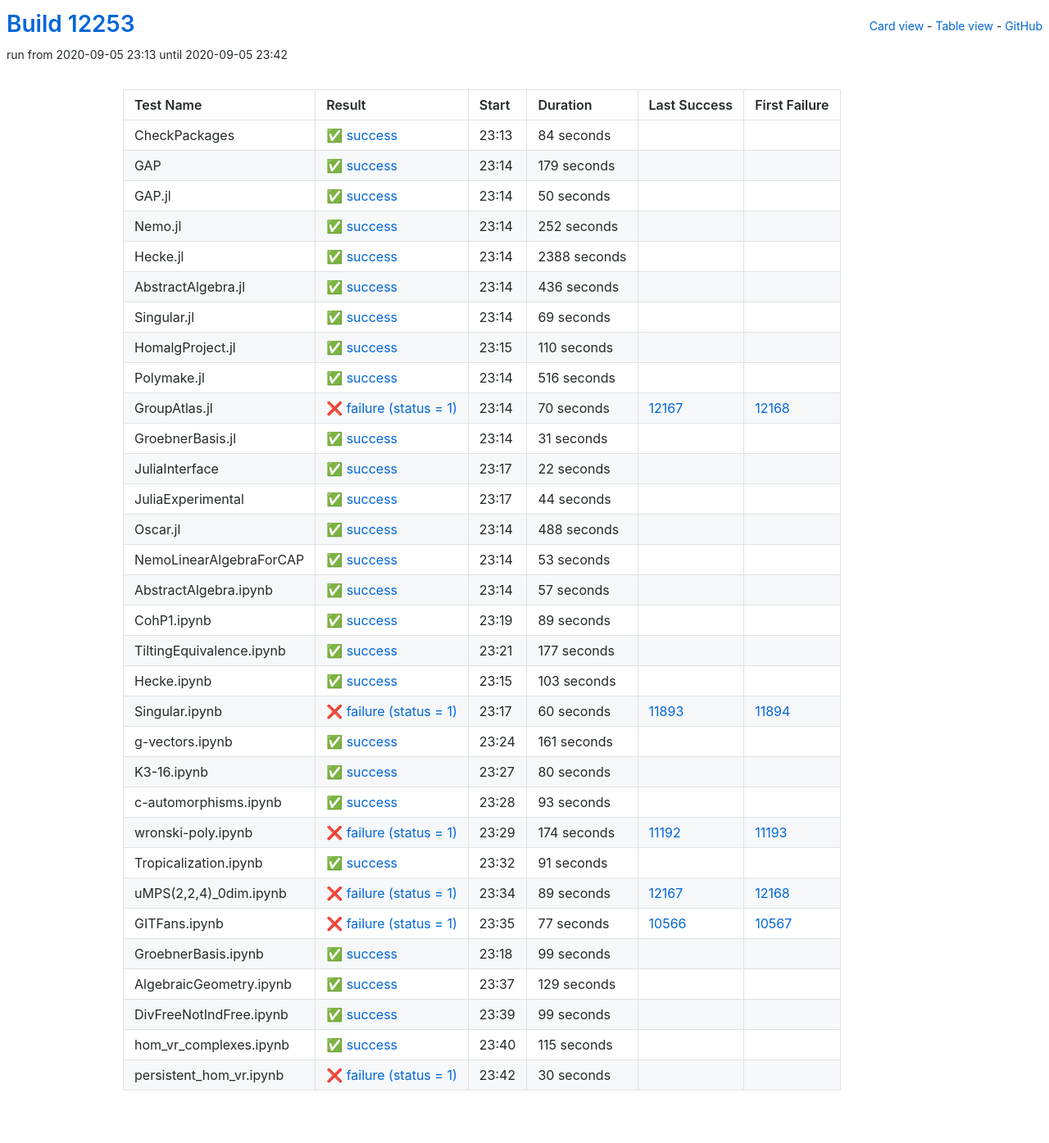
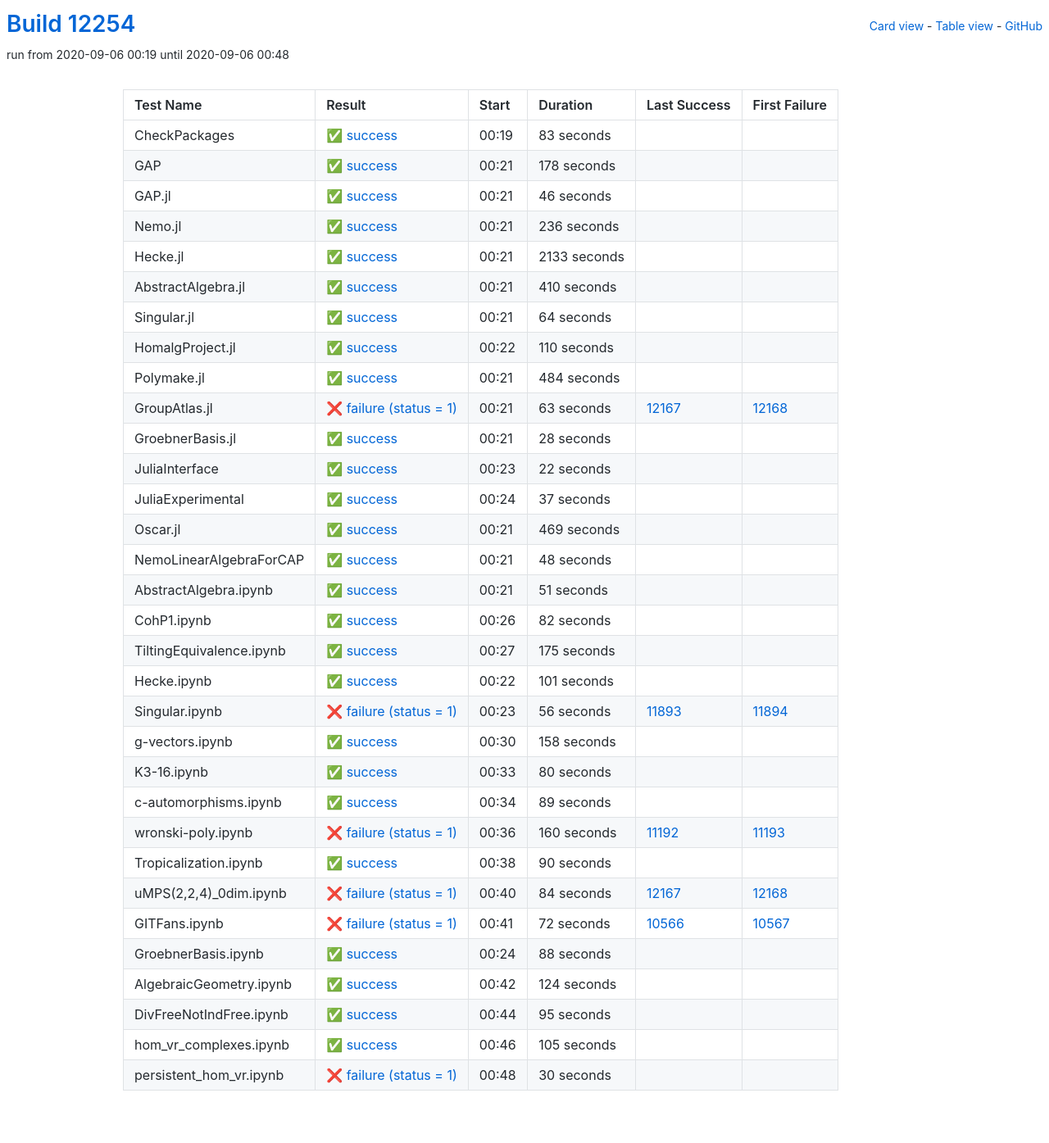
Before and after one commit to oscar-system/oscar-ci-status, a Jekyll site: the page built from table.html, in a window 1280 px wide. Shown: the whole page at 82% size. Built offline with Jekyll 4.4.1, drawn with Linux system fonts in a browser that asks for light colours.

Commit message:
Build #12254

```diff
--- a/_data/ci.yml
+++ b/_data/ci.yml
@@ -1,6 +1,6 @@
 ---
-build: 12253
-build_url: https://oscarci.mathematik.uni-kl.de/job/oscar/12253/
+build: 12254
+build_url: https://oscarci.mathematik.uni-kl.de/job/oscar/12254/
 job: oscar
 organization: oscar-system
 repo: oscar-ci-status
@@ -8,92 +8,92 @@
 tests:
 - name: CheckPackages
   id: checkpackages
-  log: https://oscarci.mathematik.uni-kl.de/job/oscar/12253/artifact/logs/build-12253/CheckPackages.log
-  start: 2020-09-05 23:13
+  log: https://oscarci.mathematik.uni-kl.de/job/oscar/12254/artifact/logs/build-12254/CheckPackages.log
+  start: 2020-09-06 00:19
   success: true
   exitcode: 0
   status: success
-  duration: 84
+  duration: 83
   last_success: false
   last_success_url:
   first_failure: false
   first_failure_url:
 - name: GAP
   id: gap
-  log: https://oscarci.mathematik.uni-kl.de/job/oscar/12253/artifact/logs/build-12253/GAP.log
-  start: 2020-09-05 23:14
+  log: https://oscarci.mathematik.uni-kl.de/job/oscar/12254/artifact/logs/build-12254/GAP.log
+  start: 2020-09-06 00:21
   success: true
   exitcode: 0
   status: success
-  duration: 179
+  duration: 178
   last_success: false
   last_success_url:
   first_failure: false
   first_failure_url:
 - name: GAP.jl
   id: gap-jl
-  log: https://oscarci.mathematik.uni-kl.de/job/oscar/12253/artifact/logs/build-12253/GAP.jl.log
-  start: 2020-09-05 23:14
+  log: https://oscarci.mathematik.uni-kl.de/job/oscar/12254/artifact/logs/build-12254/GAP.jl.log
+  start: 2020-09-06 00:21
   success: true
   exitcode: 0
   status: success
-  duration: 50
+  duration: 46
   last_success: false
   last_success_url:
   first_failure: false
   first_failure_url:
 - name: Nemo.jl
   id: nemo-jl
-  log: https://oscarci.mathematik.uni-kl.de/job/oscar/12253/artifact/logs/build-12253/Nemo.jl.log
-  start: 2020-09-05 23:14
+  log: https://oscarci.mathematik.uni-kl.de/job/oscar/12254/artifact/logs/build-12254/Nemo.jl.log
+  start: 2020-09-06 00:21
   success: true
   exitcode: 0
   status: success
-  duration: 252
+  duration: 236
   last_success: false
   last_success_url:
   first_failure: false
   first_failure_url:
 - name: Hecke.jl
   id: hecke-jl
-  log: https://oscarci.mathematik.uni-kl.de/job/oscar/12253/artifact/logs/build-12253/Hecke.jl.log
-  start: 2020-09-05 23:14
+  log: https://oscarci.mathematik.uni-kl.de/job/oscar/12254/artifact/logs/build-12254/Hecke.jl.log
+  start: 2020-09-06 00:21
   success: true
   exitcode: 0
   status: success
-  duration: 2388
+  duration: 2133
   last_success: false
   last_success_url:
   first_failure: false
   first_failure_url:
 - name: AbstractAlgebra.jl
   id: abstractalgebra-jl
-  log: https://oscarci.mathematik.uni-kl.de/job/oscar/12253/artifact/logs/build-12253/AbstractAlgebra.jl.log
-  start: 2020-09-05 23:14
+  log: https://oscarci.mathematik.uni-kl.de/job/oscar/12254/artifact/logs/build-12254/AbstractAlgebra.jl.log
+  start: 2020-09-06 00:21
   success: true
   exitcode: 0
   status: success
-  duration: 436
+  duration: 410
   last_success: false
   last_success_url:
   first_failure: false
   first_failure_url:
 - name: Singular.jl
   id: singular-jl
-  log: https://oscarci.mathematik.uni-kl.de/job/oscar/12253/artifact/logs/build-12253/Singular.jl.log
-  start: 2020-09-05 23:14
+  log: https://oscarci.mathematik.uni-kl.de/job/oscar/12254/artifact/logs/build-12254/Singular.jl.log
+  start: 2020-09-06 00:21
   success: true
   exitcode: 0
   status: success
-  duration: 69
+  duration: 64
   last_success: false
   last_success_url:
   first_failure: false
   first_failure_url:
 - name: HomalgProject.jl
   id: homalgproject-jl
-  log: https://oscarci.mathematik.uni-kl.de/job/oscar/12253/artifact/logs/build-12253/HomalgProject.jl.log
-  start: 2020-09-05 23:15
+  log: https://oscarci.mathematik.uni-kl.de/job/oscar/12254/artifact/logs/build-12254/HomalgProject.jl.log
+  start: 2020-09-06 00:22
   success: true
   exitcode: 0
   status: success
@@ -104,44 +104,44 @@
   first_failure_url:
 - name: Polymake.jl
   id: polymake-jl
-  log: https://oscarci.mathematik.uni-kl.de/job/oscar/12253/artifact/logs/build-12253/Polymake.jl.log
-  start: 2020-09-05 23:14
+  log: https://oscarci.mathematik.uni-kl.de/job/oscar/12254/artifact/logs/build-12254/Polymake.jl.log
+  start: 2020-09-06 00:21
   success: true
   exitcode: 0
   status: success
-  duration: 516
+  duration: 484
   last_success: false
   last_success_url:
   first_failure: false
   first_failure_url:
 - name: GroupAtlas.jl
   id: groupatlas-jl
-  log: https://oscarci.mathematik.uni-kl.de/job/oscar/12253/artifact/logs/build-12253/GroupAtlas.jl.log
-  start: 2020-09-05 23:14
+  log: https://oscarci.mathematik.uni-kl.de/job/oscar/12254/artifact/logs/build-12254/GroupAtlas.jl.log
+  start: 2020-09-06 00:21
   success: false
   exitcode: 1
   status: failure
-  duration: 70
+  duration: 63
   last_success: 12167
   last_success_url: https://oscarci.mathematik.uni-kl.de/job/oscar/12167/
   first_failure: 12168
   first_failure_url: https://oscarci.mathematik.uni-kl.de/job/oscar/12168/
 - name: GroebnerBasis.jl
   id: groebnerbasis-jl
-  log: https://oscarci.mathematik.uni-kl.de/job/oscar/12253/artifact/logs/build-12253/GroebnerBasis.jl.log
-  start: 2020-09-05 23:14
+  log: https://oscarci.mathematik.uni-kl.de/job/oscar/12254/artifact/logs/build-12254/GroebnerBasis.jl.log
+  start: 2020-09-06 00:21
   success: true
   exitcode: 0
   status: success
-  duration: 31
+  duration: 28
   last_success: false
   last_success_url:
   first_failure: false
   first_failure_url:
 - name: JuliaInterface
   id: juliainterface
-  log: https://oscarci.mathematik.uni-kl.de/job/oscar/12253/artifact/logs/build-12253/JuliaInterface.log
-  start: 2020-09-05 23:17
+  log: https://oscarci.mathematik.uni-kl.de/job/oscar/12254/artifact/logs/build-12254/JuliaInterface.log
+  start: 2020-09-06 00:23
   success: true
   exitcode: 0
   status: success
@@ -152,116 +152,116 @@
   first_failure_url:
 - name: JuliaExperimental
   id: juliaexperimental
-  log: https://oscarci.mathematik.uni-kl.de/job/oscar/12253/artifact/logs/build-12253/JuliaExperimental.log
-  start: 2020-09-05 23:17
+  log: https://oscarci.mathematik.uni-kl.de/job/oscar/12254/artifact/logs/build-12254/JuliaExperimental.log
+  start: 2020-09-06 00:24
   success: true
   exitcode: 0
   status: success
-  duration: 44
+  duration: 37
   last_success: false
   last_success_url:
   first_failure: false
   first_failure_url:
 - name: Oscar.jl
   id: oscar-jl
-  log: https://oscarci.mathematik.uni-kl.de/job/oscar/12253/artifact/logs/build-12253/Oscar.jl.log
-  start: 2020-09-05 23:14
+  log: https://oscarci.mathematik.uni-kl.de/job/oscar/12254/artifact/logs/build-12254/Oscar.jl.log
+  start: 2020-09-06 00:21
   success: true
   exitcode: 0
   status: success
-  duration: 488
+  duration: 469
   last_success: false
   last_success_url:
   first_failure: false
   first_failure_url:
 - name: NemoLinearAlgebraForCAP
   id: nemolinearalgebraforcap
-  log: https://oscarci.mathematik.uni-kl.de/job/oscar/12253/artifact/logs/build-12253/NemoLinearAlgebraForCAP.log
-  start: 2020-09-05 23:14
+  log: https://oscarci.mathematik.uni-kl.de/job/oscar/12254/artifact/logs/build-12254/NemoLinearAlgebraForCAP.log
+  start: 2020-09-06 00:21
   success: true
   exitcode: 0
   status: success
-  duration: 53
+  duration: 48
   last_success: false
   last_success_url:
   first_failure: false
   first_failure_url:
 - name: AbstractAlgebra.ipynb
   id: abstractalgebra-ipynb
-  log: https://oscarci.mathematik.uni-kl.de/job/oscar/12253/artifact/logs/build-12253/AbstractAlgebra.ipynb.log
-  start: 2020-09-05 23:14
+  log: https://oscarci.mathematik.uni-kl.de/job/oscar/12254/artifact/logs/build-12254/AbstractAlgebra.ipynb.log
+  start: 2020-09-06 00:21
   success: true
   exitcode: 0
   status: success
-  duration: 57
+  duration: 51
   last_success: false
   last_success_url:
   first_failure: false
   first_failure_url:
 - name: CohP1.ipynb
   id: cohp1-ipynb
-  log: https://oscarci.mathematik.uni-kl.de/job/oscar/12253/artifact/logs/build-12253/CohP1.ipynb.log
-  start: 2020-09-05 23:19
+  log: https://oscarci.mathematik.uni-kl.de/job/oscar/12254/artifact/logs/build-12254/CohP1.ipynb.log
+  start: 2020-09-06 00:26
   success: true
   exitcode: 0
   status: success
-  duration: 89
+  duration: 82
   last_success: false
   last_success_url:
   first_failure: false
   first_failure_url:
 - name: TiltingEquivalence.ipynb
   id: tiltingequivalence-ipynb
-  log: https://oscarci.mathematik.uni-kl.de/job/oscar/12253/artifact/logs/build-12253/TiltingEquivalence.ipynb.log
-  start: 2020-09-05 23:21
+  log: https://oscarci.mathematik.uni-kl.de/job/oscar/12254/artifact/logs/build-12254/TiltingEquivalence.ipynb.log
+  start: 2020-09-06 00:27
   success: true
   exitcode: 0
   status: success
-  duration: 177
+  duration: 175
   last_success: false
   last_success_url:
   first_failure: false
   first_failure_url:
 - name: Hecke.ipynb
   id: hecke-ipynb
-  log: https://oscarci.mathematik.uni-kl.de/job/oscar/12253/artifact/logs/build-12253/Hecke.ipynb.log
-  start: 2020-09-05 23:15
+  log: https://oscarci.mathematik.uni-kl.de/job/oscar/12254/artifact/logs/build-12254/Hecke.ipynb.log
+  start: 2020-09-06 00:22
   success: true
   exitcode: 0
   status: success
-  duration: 103
+  duration: 101
   last_success: false
   last_success_url:
   first_failure: false
   first_failure_url:
 - name: Singular.ipynb
   id: singular-ipynb
-  log: https://oscarci.mathematik.uni-kl.de/job/oscar/12253/artifact/logs/build-12253/Singular.ipynb.log
-  start: 2020-09-05 23:17
+  log: https://oscarci.mathematik.uni-kl.de/job/oscar/12254/artifact/logs/build-12254/Singular.ipynb.log
+  start: 2020-09-06 00:23
   success: false
   exitcode: 1
   status: failure
-  duration: 60
+  duration: 56
   last_success: 11893
   last_success_url: https://oscarci.mathematik.uni-kl.de/job/oscar/11893/
   first_failure: 11894
   first_failure_url: https://oscarci.mathematik.uni-kl.de/job/oscar/11894/
 - name: g-vectors.ipynb
   id: g-vectors-ipynb
-  log: https://oscarci.mathematik.uni-kl.de/job/oscar/12253/artifact/logs/build-12253/g-vectors.ipynb.log
-  start: 2020-09-05 23:24
+  log: https://oscarci.mathematik.uni-kl.de/job/oscar/12254/artifact/logs/build-12254/g-vectors.ipynb.log
+  start: 2020-09-06 00:30
   success: true
   exitcode: 0
   status: success
-  duration: 161
+  duration: 158
   last_success: false
   last_success_url:
   first_failure: false
   first_failure_url:
 - name: K3-16.ipynb
   id: k3-16-ipynb
-  log: https://oscarci.mathematik.uni-kl.de/job/oscar/12253/artifact/logs/build-12253/K3-16.ipynb.log
-  start: 2020-09-05 23:27
+  log: https://oscarci.mathematik.uni-kl.de/job/oscar/12254/artifact/logs/build-12254/K3-16.ipynb.log
+  start: 2020-09-06 00:33
   success: true
   exitcode: 0
   status: success
@@ -272,116 +272,116 @@
   first_failure_url:
 - name: c-automorphisms.ipynb
   id: c-automorphisms-ipynb
-  log: https://oscarci.mathematik.uni-kl.de/job/oscar/12253/artifact/logs/build-12253/c-automorphisms.ipynb.log
-  start: 2020-09-05 23:28
+  log: https://oscarci.mathematik.uni-kl.de/job/oscar/12254/artifact/logs/build-12254/c-automorphisms.ipynb.log
+  start: 2020-09-06 00:34
   success: true
   exitcode: 0
   status: success
-  duration: 93
+  duration: 89
   last_success: false
   last_success_url:
   first_failure: false
   first_failure_url:
 - name: wronski-poly.ipynb
   id: wronski-poly-ipynb
-  log: https://oscarci.mathematik.uni-kl.de/job/oscar/12253/artifact/logs/build-12253/wronski-poly.ipynb.log
-  start: 2020-09-05 23:29
+  log: https://oscarci.mathematik.uni-kl.de/job/oscar/12254/artifact/logs/build-12254/wronski-poly.ipynb.log
+  start: 2020-09-06 00:36
   success: false
   exitcode: 1
   status: failure
-  duration: 174
+  duration: 160
   last_success: 11192
   last_success_url: https://oscarci.mathematik.uni-kl.de/job/oscar/11192/
   first_failure: 11193
   first_failure_url: https://oscarci.mathematik.uni-kl.de/job/oscar/11193/
 - name: Tropicalization.ipynb
   id: tropicalization-ipynb
-  log: https://oscarci.mathematik.uni-kl.de/job/oscar/12253/artifact/logs/build-12253/Tropicalization.ipynb.log
-  start: 2020-09-05 23:32
+  log: https://oscarci.mathematik.uni-kl.de/job/oscar/12254/artifact/logs/build-12254/Tropicalization.ipynb.log
+  start: 2020-09-06 00:38
   success: true
   exitcode: 0
   status: success
-  duration: 91
+  duration: 90
   last_success: false
   last_success_url:
   first_failure: false
   first_failure_url:
 - name: uMPS(2,2,4)_0dim.ipynb
   id: umps-2-2-4-0dim-ipynb
-  log: https://oscarci.mathematik.uni-kl.de/job/oscar/12253/artifact/logs/build-12253/uMPS-2-2-4-_0dim.ipynb.log
-  start: 2020-09-05 23:34
+  log: https://oscarci.mathematik.uni-kl.de/job/oscar/12254/artifact/logs/build-12254/uMPS-2-2-4-_0dim.ipynb.log
+  start: 2020-09-06 00:40
   success: false
   exitcode: 1
   status: failure
-  duration: 89
+  duration: 84
   last_success: 12167
   last_success_url: https://oscarci.mathematik.uni-kl.de/job/oscar/12167/
   first_failure: 12168
   first_failure_url: https://oscarci.mathematik.uni-kl.de/job/oscar/12168/
 - name: GITFans.ipynb
   id: gitfans-ipynb
-  log: https://oscarci.mathematik.uni-kl.de/job/oscar/12253/artifact/logs/build-12253/GITFans.ipynb.log
-  start: 2020-09-05 23:35
+  log: https://oscarci.mathematik.uni-kl.de/job/oscar/12254/artifact/logs/build-12254/GITFans.ipynb.log
+  start: 2020-09-06 00:41
   success: false
   exitcode: 1
   status: failure
-  duration: 77
+  duration: 72
   last_success: 10566
   last_success_url: https://oscarci.mathematik.uni-kl.de/job/oscar/10566/
   first_failure: 10567
   first_failure_url: https://oscarci.mathematik.uni-kl.de/job/oscar/10567/
 - name: GroebnerBasis.ipynb
   id: groebnerbasis-ipynb
-  log: https://oscarci.mathematik.uni-kl.de/job/oscar/12253/artifact/logs/build-12253/GroebnerBasis.ipynb.log
-  start: 2020-09-05 23:18
+  log: https://oscarci.mathematik.uni-kl.de/job/oscar/12254/artifact/logs/build-12254/GroebnerBasis.ipynb.log
+  start: 2020-09-06 00:24
   success: true
   exitcode: 0
   status: success
-  duration: 99
+  duration: 88
   last_success: false
   last_success_url:
   first_failure: false
   first_failure_url:
 - name: AlgebraicGeometry.ipynb
   id: algebraicgeometry-ipynb
-  log: https://oscarci.mathematik.uni-kl.de/job/oscar/12253/artifact/logs/build-12253/AlgebraicGeometry.ipynb.log
-  start: 2020-09-05 23:37
+  log: https://oscarci.mathematik.uni-kl.de/job/oscar/12254/artifact/logs/build-12254/AlgebraicGeometry.ipynb.log
+  start: 2020-09-06 00:42
   success: true
   exitcode: 0
   status: success
-  duration: 129
+  duration: 124
   last_success: false
   last_success_url:
   first_failure: false
   first_failure_url:
 - name: DivFreeNotIndFree.ipynb
   id: divfreenotindfree-ipynb
-  log: https://oscarci.mathematik.uni-kl.de/job/oscar/12253/artifact/logs/build-12253/DivFreeNotIndFree.ipynb.log
-  start: 2020-09-05 23:39
+  log: https://oscarci.mathematik.uni-kl.de/job/oscar/12254/artifact/logs/build-12254/DivFreeNotIndFree.ipynb.log
+  start: 2020-09-06 00:44
   success: true
   exitcode: 0
   status: success
-  duration: 99
+  duration: 95
   last_success: false
   last_success_url:
   first_failure: false
   first_failure_url:
 - name: hom_vr_complexes.ipynb
   id: hom-vr-complexes-ipynb
-  log: https://oscarci.mathematik.uni-kl.de/job/oscar/12253/artifact/logs/build-12253/hom_vr_complexes.ipynb.log
-  start: 2020-09-05 23:40
+  log: https://oscarci.mathematik.uni-kl.de/job/oscar/12254/artifact/logs/build-12254/hom_vr_complexes.ipynb.log
+  start: 2020-09-06 00:46
   success: true
   exitcode: 0
   status: success
-  duration: 115
+  duration: 105
   last_success: false
   last_success_url:
   first_failure: false
   first_failure_url:
 - name: persistent_hom_vr.ipynb
   id: persistent-hom-vr-ipynb
-  log: https://oscarci.mathematik.uni-kl.de/job/oscar/12253/artifact/logs/build-12253/persistent_hom_vr.ipynb.log
-  start: 2020-09-05 23:42
+  log: https://oscarci.mathematik.uni-kl.de/job/oscar/12254/artifact/logs/build-12254/persistent_hom_vr.ipynb.log
+  start: 2020-09-06 00:48
   success: false
   exitcode: 1
   status: failure
```
Also changed, not shown: README.md.
